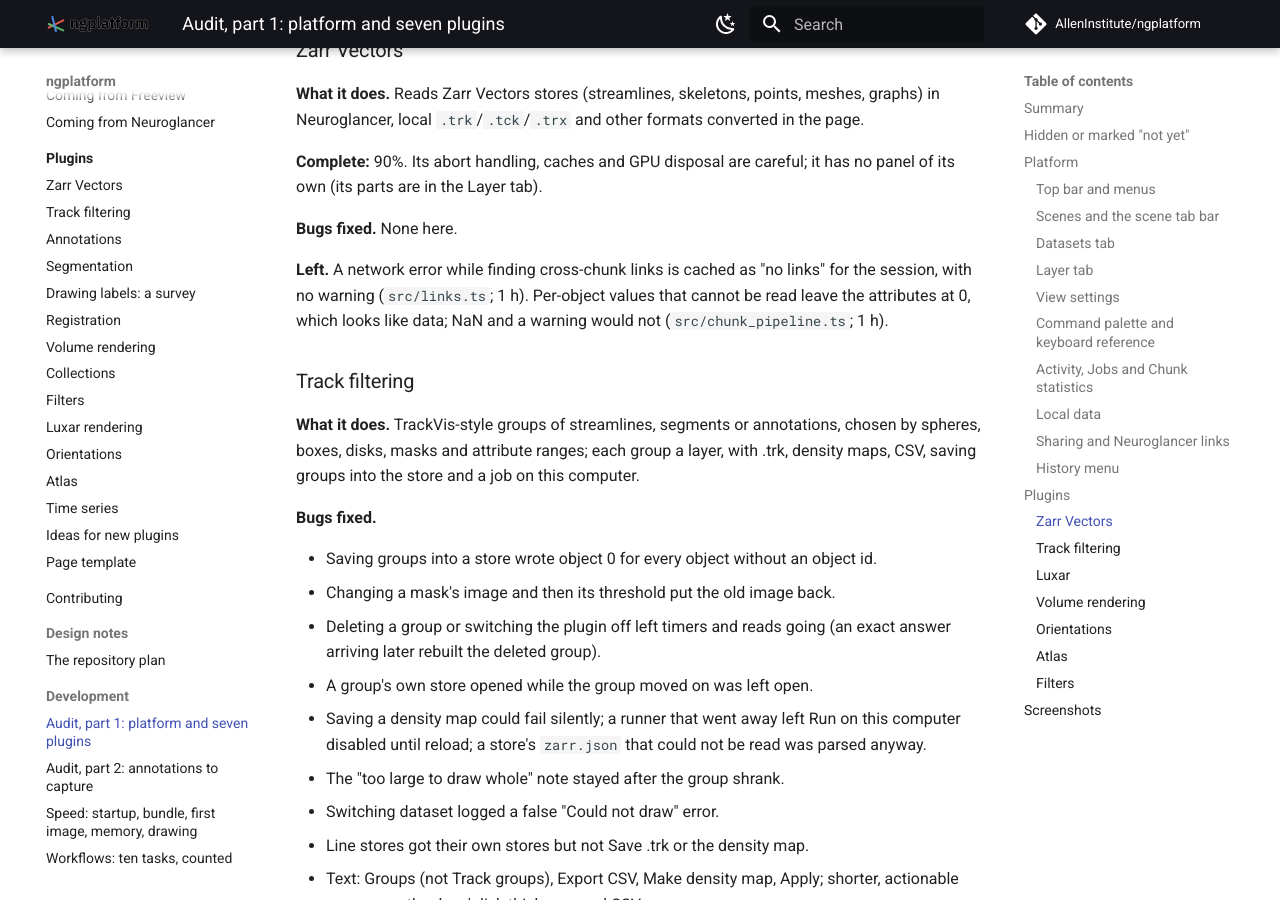
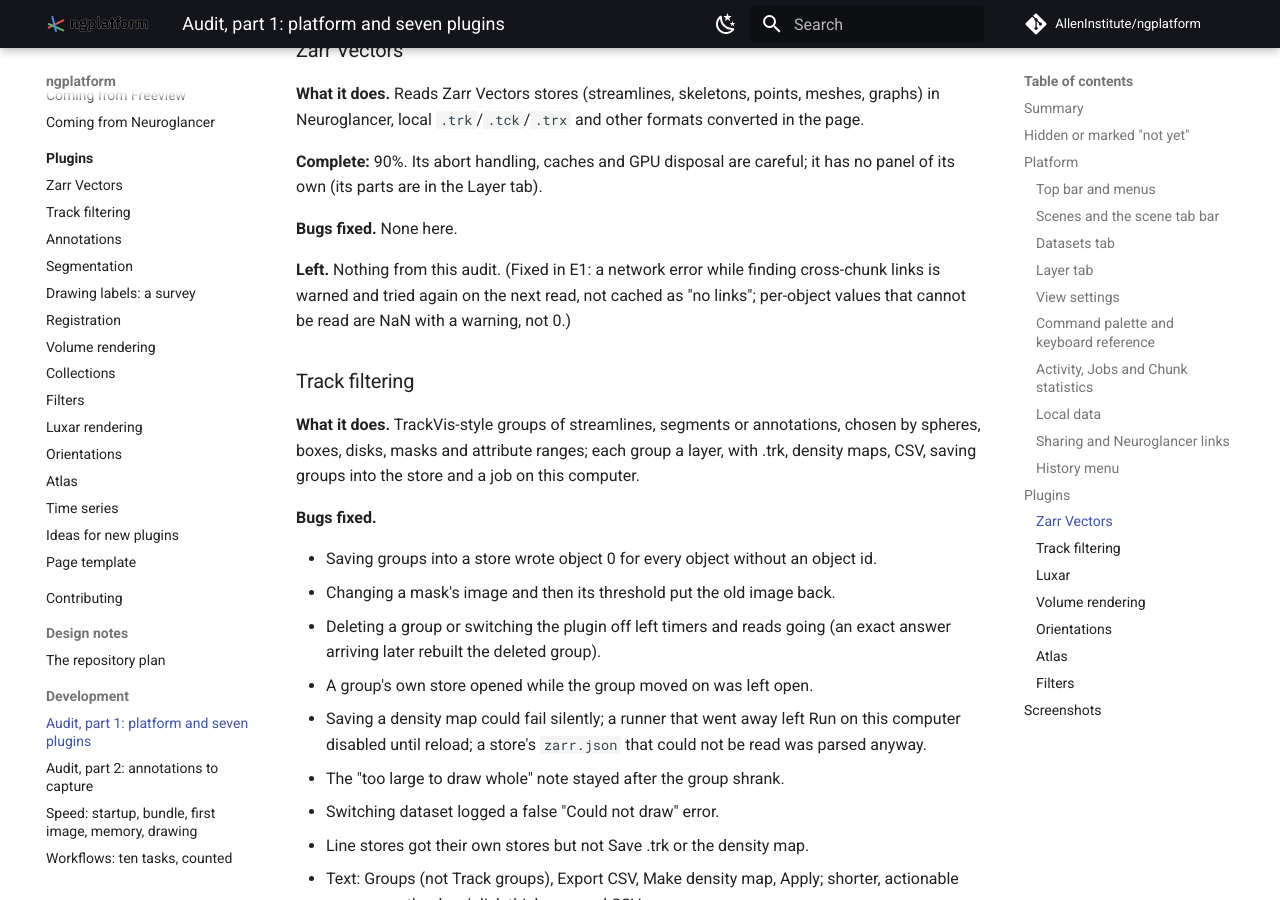
Before and after one commit to AllenInstitute/ngplatform, an MkDocs documentation site: the page built from docs/dev/audit.md, in a window 1280 px wide and 900 px high, scrolled down 6106 px. Built offline with MkDocs 1.6.1 and Material for MkDocs 9.7.7, drawn with Linux system fonts in a browser that asks for light colours; comment, search, counter and statistics services are not loaded; some of the changed text lies outside the part shown.

Commit message:
TODO: Wave E, E1 done; the audits, workflow study and STATUS say what E1 fixed

```diff
--- a/docs/dev/audit.md
+++ b/docs/dev/audit.md
@@ -251,11 +251,10 @@ careful; it has no panel of its own (its parts are in the Layer tab).
 
 **Bugs fixed.** None here.
 
-**Left.** A network error while finding cross-chunk links is cached as
-"no links" for the session, with no warning (`src/links.ts`; 1 h).
-Per-object values that cannot be read leave the attributes at 0, which
-looks like data; NaN and a warning would not (`src/chunk_pipeline.ts`;
-1 h).
+**Left.** Nothing from this audit. (Fixed in E1: a network error while
+finding cross-chunk links is warned and tried again on the next read, not
+cached as "no links"; per-object values that cannot be read are NaN with a
+warning, not 0.)
 
 ### Track filtering
 
@@ -403,9 +402,9 @@ over an image, added as a layer computed as it is viewed.
 - Empty state on its own; shorter labels; an error that says what to do.
 
 **Left.** The last note ("Added …") stays until the next add (0.5 h).
-Typing in a Python step loses focus when layers change (1 h). The steps
-are not kept with the workspace: a reload loses an unfinished pipeline
-(1.5 h).
+(Fixed in E1: typing in a Python step keeps its focus when layers change;
+the steps are kept with the workspace and its link, and read back from a
+filtered layer.)
 
 ## Screenshots
 
```
Also changed, not shown: STATUS.md (+1 -1 lines), TODO.md (+3 -0 lines), docs/dev/audit-2.md (+1 -2 lines), docs/dev/workflows.md (+4 -7 lines).
